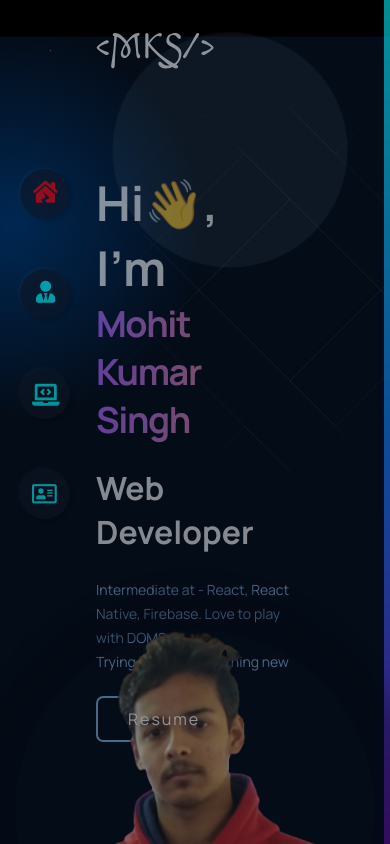
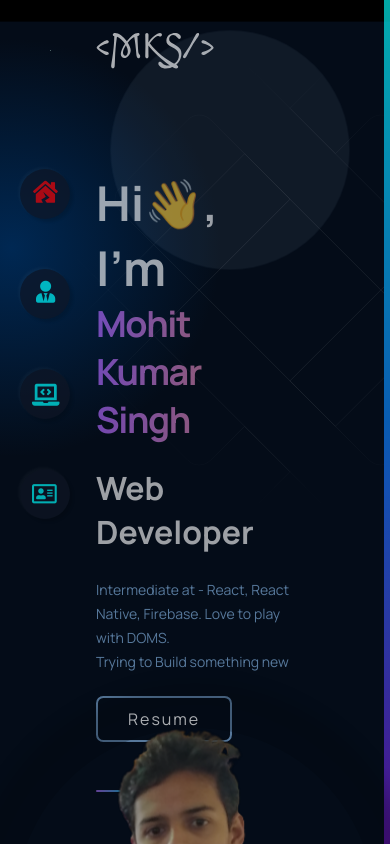
Before and after one commit to mohit-kumar-singh55/portfolio, a React (Create React App) app: page / in a window 390 px wide. Shown: the top 844 px of the page. Built offline with nearby package versions, Linux system fonts and the light colour scheme.

Commit message:
foxed some bugs

```diff
--- a/package.json
+++ b/package.json
@@ -18,6 +18,7 @@
     "react-dom": "^17.0.2",
     "react-router-dom": "^6.2.1",
     "react-scripts": "5.0.0",
+    "typeit-react": "^2.1.1",
     "web-vitals": "^2.1.2"
   },
   "scripts": {
--- a/src/App.css
+++ b/src/App.css
@@ -17,6 +17,16 @@ html{
 body {
   background: var(--color-bg);
   font-family: var(--font-family);
+}
+/* linear-gradient(270deg, #13ADC7 0%, #945DD6 100%) */
+.sectionDivider{
+  width: 64px;
+  height: 6px;
+  border-radius: 10px;
+  background-color: #fff;
+  /* background: linear-gradient(270deg, #F46737 0%, #945DD6 100%); */
+  background: linear-gradient(270deg, #13ADC7 0%, #945DD6 100%);
+  margin: 3rem 0;
 }
 
 .gradient__bg {
@@ -175,3 +185,20 @@ body {
     opacity: 1;
   }
 }
+
+
+/* Media Quaries */
+@media screen and (max-width: 768px) {
+  .sectionDivider{
+    width: 48px;
+    height: 4px;
+  }
+}
+
+/* sm */
+@media screen and (max-width: 640px) {
+  .sectionDivider{
+    width: 32px;
+    height: 2px;
+  }
+}
--- a/src/components/About/About.css
+++ b/src/components/About/About.css
@@ -425,3 +425,10 @@
     height: 100%;
     width: 100%;
   }
+
+.bm{
+    margin: 4rem 0;
+    height: 1px;
+    position: relative;
+    bottom: 0;
+}
--- a/src/components/About/About.js
+++ b/src/components/About/About.js
@@ -30,7 +30,9 @@ function About() {
     }, [])
 
     return (
+        <>
             <div className="container">
+                {/* About */}
                 <div className="About-Me">
                     <div className='box'>
                         <span className='dot dot1'></span>
@@ -52,6 +54,8 @@ function About() {
                         </div>
                     </div>
                 </div>
+
+                {/* Languages */}
                 <div className="languages">
                     <div className="wrap">
                         <div className="tile"><img src={cpp} alt="C++" /></div>
@@ -63,6 +67,8 @@ function About() {
                         <div className="tile"><img src={java} alt="" /></div>
                     </div>
                 </div>
+
+                {/* Technologies */}
                 <div className="Technology-">
                     <div className='technology_box'>
                         <span className='dot dot1'></span>
@@ -98,6 +104,8 @@ function About() {
                         </div>
                     </div>
                 </div>
+
+                {/* Speaking Languages */}
                 <div className="s_languages">
                     <div className='s_languages_box'>
                         <span className='dot dot1'></span>
@@ -134,6 +142,10 @@ function About() {
                     </div>
                 </div>
             </div >
+
+            {/* just for margin at bottom */}
+            <div className="bm" />
+        </>
     )
 }
 
--- a/src/components/Home/Hero/Hero.js
+++ b/src/components/Home/Hero/Hero.js
@@ -27,6 +27,7 @@ function Hero() {
                 </p>
                 <br/>
                 <a href="/" className="btn"><span>Resume</span></a>
+                <div className="sectionDivider" />
             </div>
 
             <div className="gpt3__header-image">
```
Also changed, not shown: 1 other file (tests, documents, lock files or other folders). Lines whose indentation alone changed are shown as unchanged.
